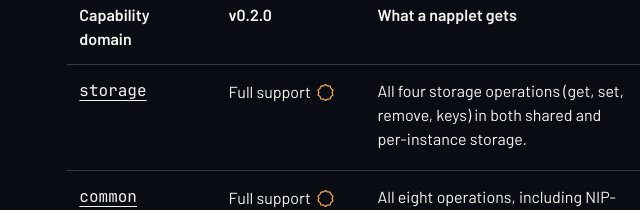
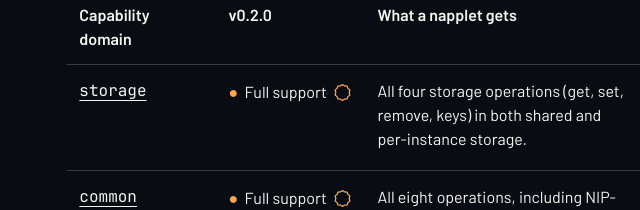
Before and after one commit to nostrocket/hypergolic-website, an Astro site: page /capabilities in a window 1280 px wide. Shown: the part 587-797 px from the top of the page, 0-640 px from the left. Built offline with nearby package versions, Linux system fonts and the light colour scheme; Astro itself is replaced by a stand-in of ours.

Commit message:
Restore the full support circle beside the verification badge

```diff
--- a/src/pages/capabilities.astro
+++ b/src/pages/capabilities.astro
@@ -67,7 +67,7 @@ const filterOptions = [
                 {status === 'full' ? (
                   <details class="cap-verification">
                     <summary title={verification ? `Verified on ${verification.platform}` : 'Verification pending'}>
-                      {support.full.label}
+                      <span><span class="cap-symbol" aria-hidden="true">{support.full.symbol}</span> {support.full.label}</span>
                       <svg class="cap-seal" aria-hidden="true" width="19" height="19" viewBox="0 0 24 24" fill="none" stroke="currentColor" stroke-width="1.6" stroke-linejoin="round">
                         <path d="m12 2 2.6 1.7 3.1.2 1.2 2.9 2.4 2-.8 3.2.8 3.2-2.4 2-1.2 2.9-3.1.2L12 22l-2.6-1.7-3.1-.2-1.2-2.9-2.4-2 .8-3.2-.8-3.2 2.4-2 1.2-2.9 3.1-.2Z" />
                         {verification && <path d="m7.5 12 3 3 6-6" stroke-linecap="round" />}
```
